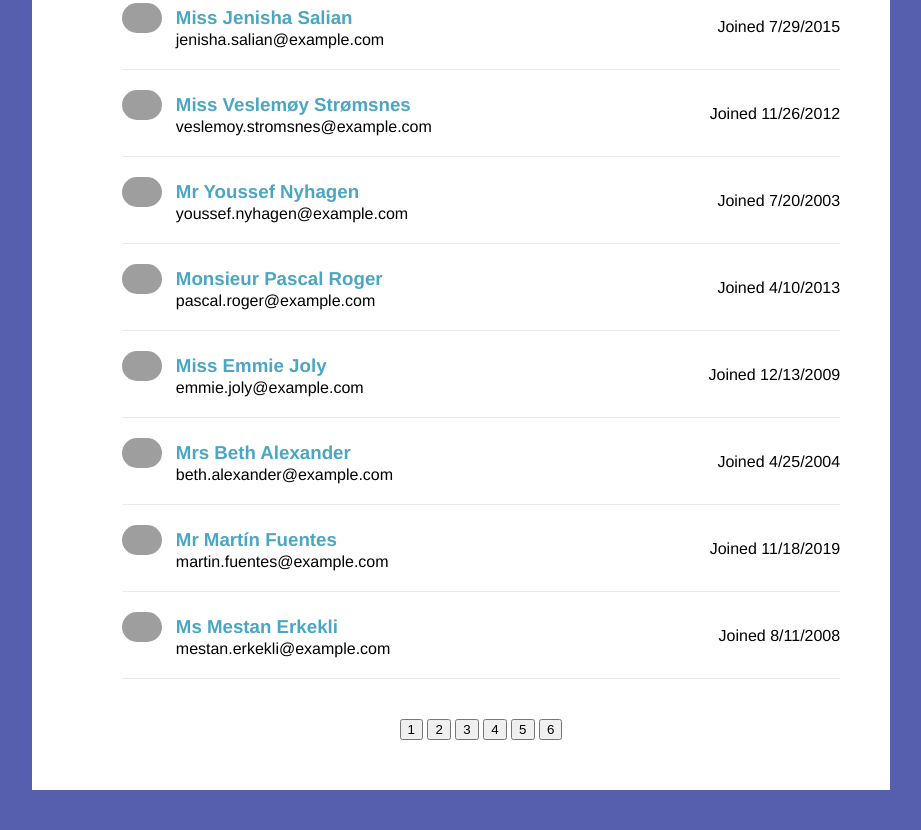
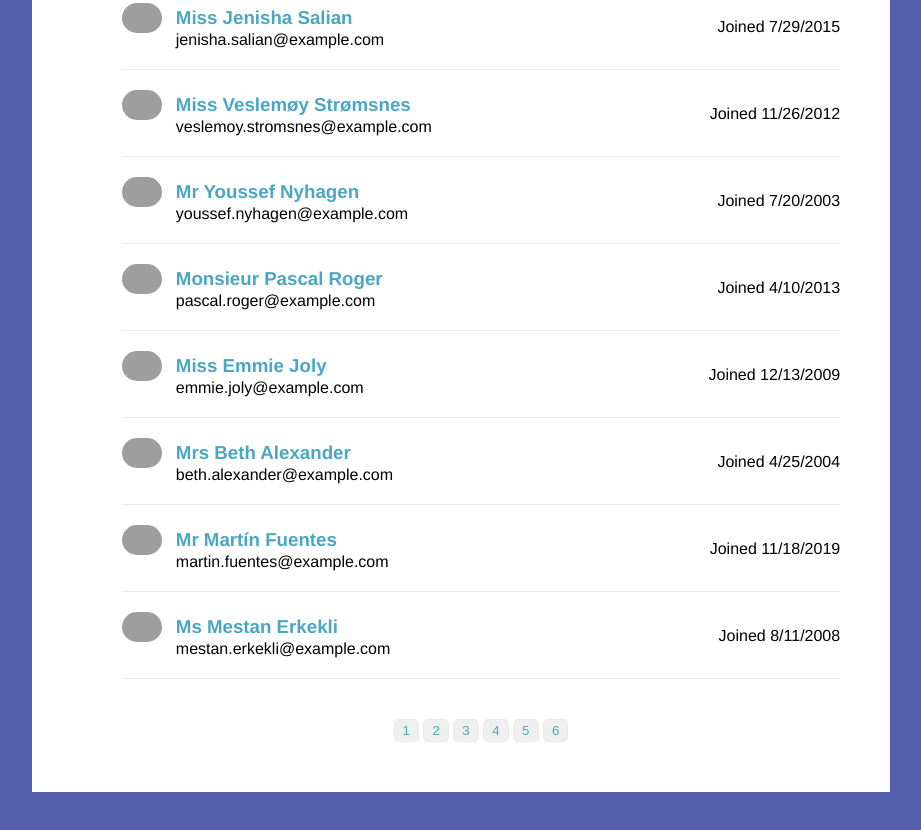
Before and after one commit to Minh-BuiQuang/CSIS3380Exercise2, a plain HTML site: page index.html in a window 1280 px wide. Shown: the part 396-1226 px from the top of the page, without its empty margins (179-1100 px from the left). Drawn offline with Linux system fonts and the light colour scheme; grey boxes are pictures that could not be loaded.

Commit message:
Apply css for pagination buttons

```diff
--- a/css/styles.css
+++ b/css/styles.css
@@ -67,7 +67,7 @@ ol, ul {
     display: inline;
   }
 
-    /* .pagination li a{
+    .pagination li button{
       border: 1px solid #eaeaea;
       border-radius: 5px;
       padding: 3px 8px;
@@ -79,4 +79,4 @@ ol, ul {
     .pagination li a:hover{
       background-color: #4ba6c3;
       color: #fff;
-    } */
+    }
```
